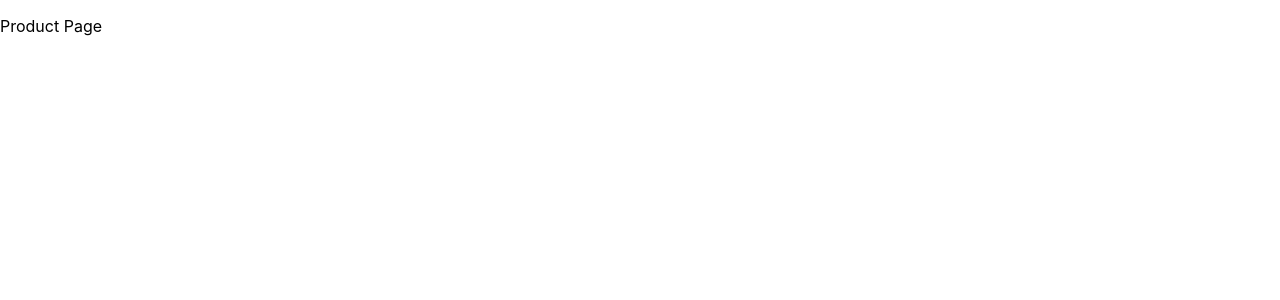
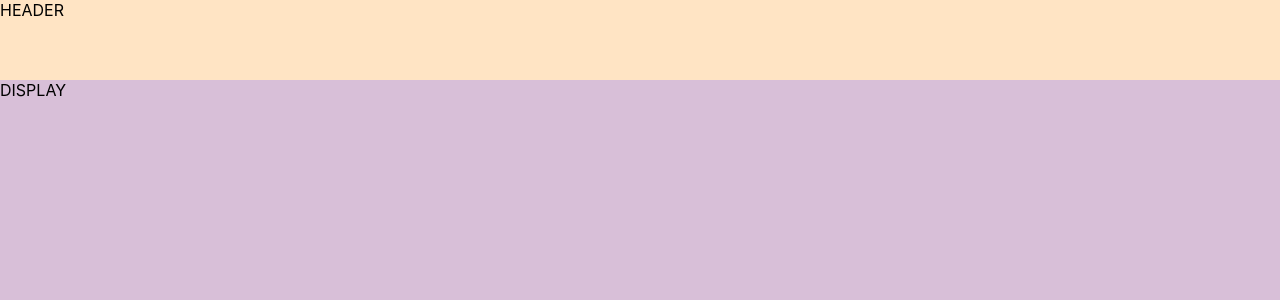
Before and after one commit to barbarajfpereira/product-page, a React (Create React App) app: page / in a window 1280 px wide. Shown: the top 300 px of the page. Built offline with nearby package versions, Linux system fonts and the light colour scheme.

Commit message:
install sass and create main layout

```diff
--- a/package.json
+++ b/package.json
@@ -9,6 +9,7 @@
     "react": "^17.0.2",
     "react-dom": "^17.0.2",
     "react-scripts": "5.0.0",
+    "sass": "^1.48.0",
     "web-vitals": "^2.1.3"
   },
   "scripts": {
--- a/src/App.js
+++ /dev/null
@@ -1,9 +0,0 @@
-function App() {
-  return (
-    <div className='App'>
-      <p>Product Page</p>
-    </div>
-  );
-}
-
-export default App;
--- /dev/null
+++ b/src/App.jsx
@@ -0,0 +1,14 @@
+import './App.scss';
+import Header from './Header/Header.jsx';
+import Display from './Display/Display.jsx';
+
+function App() {
+  return (
+    <div className='app'>
+      <Header />
+      <Display />
+    </div>
+  );
+}
+
+export default App;
--- /dev/null
+++ b/src/App.scss
@@ -0,0 +1,7 @@
+.app {
+  width: 100%;
+  height: 100vh;
+
+  display: flex;
+  flex-direction: column;
+}
--- /dev/null
+++ b/src/Display/Display.jsx
@@ -0,0 +1,8 @@
+import React from 'react';
+import './Display.scss';
+
+const Display = () => {
+  return <div className='display'>DISPLAY</div>;
+};
+
+export default Display;
--- /dev/null
+++ b/src/Display/Display.scss
@@ -0,0 +1,6 @@
+.display {
+  flex: 1;
+  overflow-y: auto;
+
+  background-color: thistle;
+}
--- /dev/null
+++ b/src/Header/Header.jsx
@@ -0,0 +1,8 @@
+import React from 'react';
+import './Header.scss';
+
+const Header = () => {
+  return <div className='header'>HEADER</div>;
+};
+
+export default Header;
--- /dev/null
+++ b/src/Header/Header.scss
@@ -0,0 +1,5 @@
+.header {
+  height: 80px;
+
+  background-color: bisque;
+}
--- a/src/index.js
+++ b/src/index.js
@@ -1,6 +1,6 @@
 import React from 'react';
 import ReactDOM from 'react-dom';
-import './index.css';
+import './index.scss';
 import App from './App';
 import reportWebVitals from './reportWebVitals';
 
```
Also changed, not shown: src/index.scss (renamed from src/index.css), 1 other file (tests, documents, lock files or other folders).
